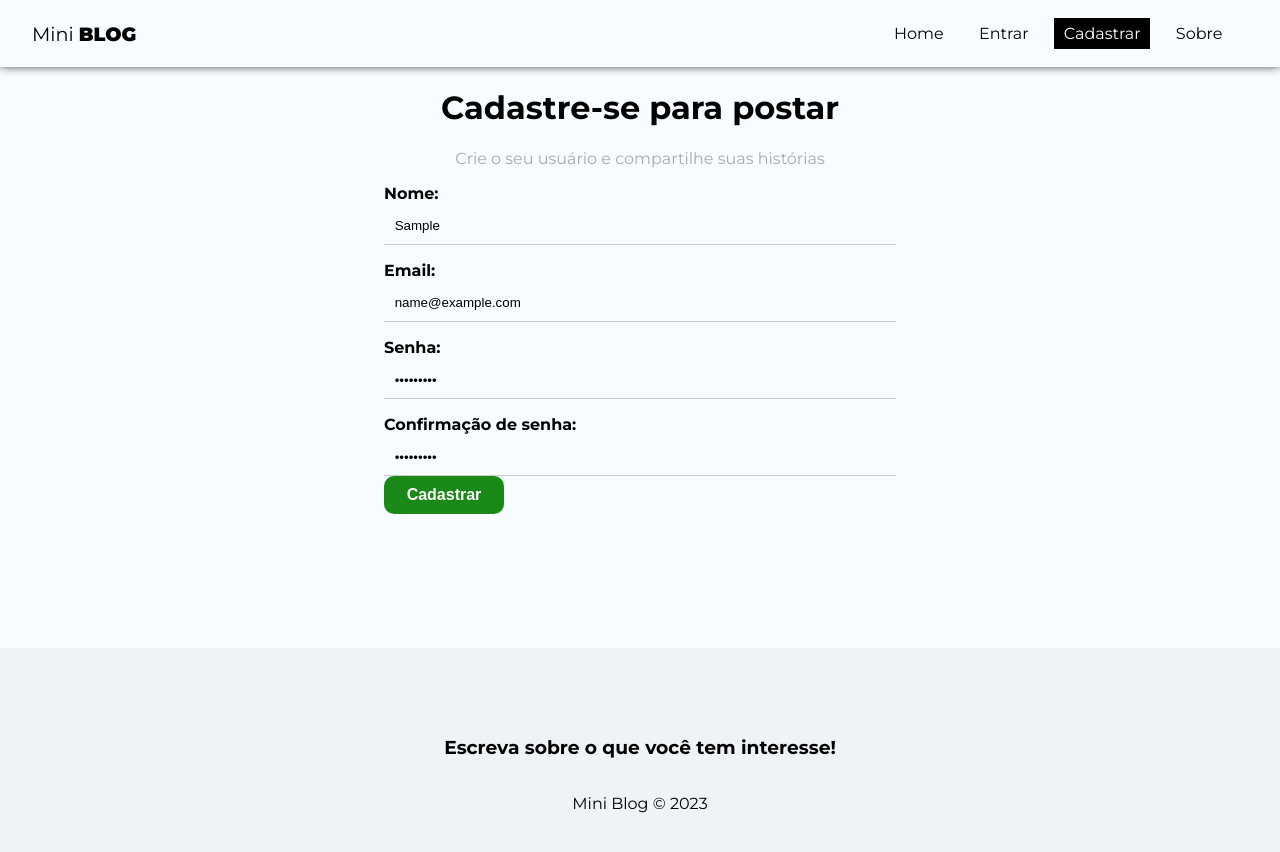
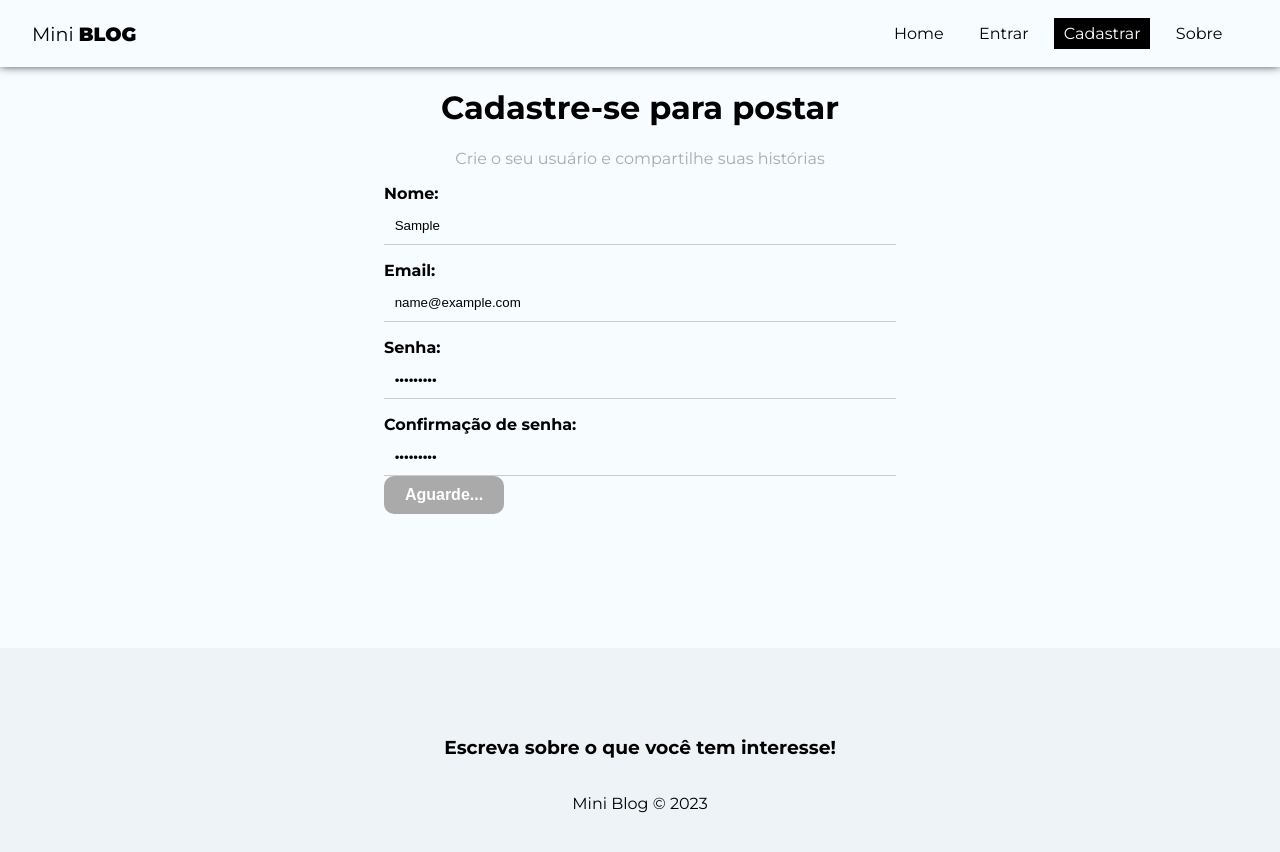
Before and after one commit to VitorCruz78/MiniBlog, a React (Create React App) app in the folder miniblog/: page /register in a window 1280 px wide. Both pictures are taken after typing "Sample", "name@example.com", "Sample123", "Sample123" into the empty fields and a click on the button "Cadastrar". Shown: the top 852 px of the page. Built offline with nearby package versions, Linux system fonts and the light colour scheme; no server answers.

Commit message:
Registrando usuário no sistema

```diff
--- a/miniblog/src/App.js
+++ b/miniblog/src/App.js
@@ -9,7 +9,7 @@
 import Footer from './components/Footer';
 //pages
 import { Login } from './pages/Login/Login';
-import { Register } from './pages/Login/Register/Register';
+import { Register } from './pages/Register/Register';
 
 function App() {
   return (
--- a/miniblog/src/firebase/config.js
+++ b/miniblog/src/firebase/config.js
@@ -1,5 +1,5 @@
 import { initializeApp } from "firebase/app";
-import { getFirestore } from 'firebase/firebase'
+import { getFirestore } from 'firebase/firestore'
 
 const firebaseConfig = {
     apiKey: "AIzaSyCVLsalBEn6b_UUK7si6xITxwkwvTCVRR8",
--- /dev/null
+++ b/miniblog/src/hooks/useAuthentication.js
@@ -0,0 +1,81 @@
+import { db } from '../firebase/config'
+
+import {
+    getAuth,
+    createUserWithEmailAndPassword,
+    signInWithEmailAndPassword,
+    updateProfile,
+    signOut
+} from 'firebase/auth'
+
+import { useState, useEffect } from 'react'
+
+export function useAuthentication() {
+    const [error, setError] = useState(null)
+    const [loading, setLoading] = useState(null)
+
+    // cleanup
+    // deal with memory leak
+    const [cancelled, setCancelled] = useState(false)
+
+    const auth = getAuth()
+
+    function checkIfIsCancelled() {
+        if (cancelled) {
+            return;
+        }
+    }
+
+    async function createUser(data) {
+        checkIfIsCancelled()
+
+        setLoading(true)
+        setError(null)
+
+        try {
+
+            const { user } = await createUserWithEmailAndPassword(
+                auth,
+                data.email,
+                data.password
+            )
+
+            await updateProfile(user, {
+                displayName: data.displayName
+            })
+
+            setLoading(false)
+
+            return user
+
+        } catch (error) {
+
+            console.log(error.message)
+            console.log(typeof error.message)
+
+            let systemErroMessage
+
+            if (error.message.includes("Password")) {
+                systemErroMessage = "A senha precisa conter pelo menos 6 caracteres."
+            } else if (error.message.includes("email-already")) {
+                systemErroMessage = "E-mail já cadastrado."
+            } else {
+                systemErroMessage = "Ocorreu um erro, por favor tente novamente mais tarde."
+            }
+
+            setLoading(false)
+            setError(systemErroMessage)
+        }
+    }
+
+    useEffect(() => {
+        return () => setCancelled(true)
+    }, [])
+
+    return {
+        auth,
+        createUser,
+        error,
+        loading,
+    }
+}
--- a/miniblog/src/pages/Login/Register/Register.js
+++ b/miniblog/src/pages/Register/Register.js
@@ -1,6 +1,8 @@
+import { useAuthentication } from '../../hooks/useAuthentication'
+import { useState, useEffect } from 'react'
+
 import styles from './Register.module.css'
 
-import { useState, useEffect } from 'react'
 
 export function Register() {
 
@@ -10,7 +12,9 @@
     const [confirmPassword, setConfirmPassword] = useState('')
     const [error, setError] = useState('')
 
-    function handleSubmit(e) {
+    const { createUser, error: authError, loading } = useAuthentication()
+
+    async function handleSubmit(e) {
         e.preventDefault()
 
         setError('')
@@ -25,8 +29,18 @@
             return
         }
 
-        console.log(user)
+        const res = await createUser(user)
+
+        console.log(res)
     }
+
+    useEffect(() => {
+
+        if (authError) {
+            setError(authError)
+        }
+
+    }, [authError])
 
     return (
         <>
@@ -61,7 +75,8 @@
                             value={confirmPassword}
                             onChange={(e) => setConfirmPassword(e.target.value)}>
                         </input>
-                        <button className='btn'>Cadastrar</button>
+                        {!loading && <button className='btn'>Cadastrar</button>}
+                        {loading && <button className='btn' disabled>Aguarde...</button>}
                         {error && <p className='error'>{error}</p>}
                     </label>
                 </form>
```
Also changed, not shown: miniblog/src/pages/Register/Register.module.css (renamed from miniblog/src/pages/Login/Register/Register.module.css).
